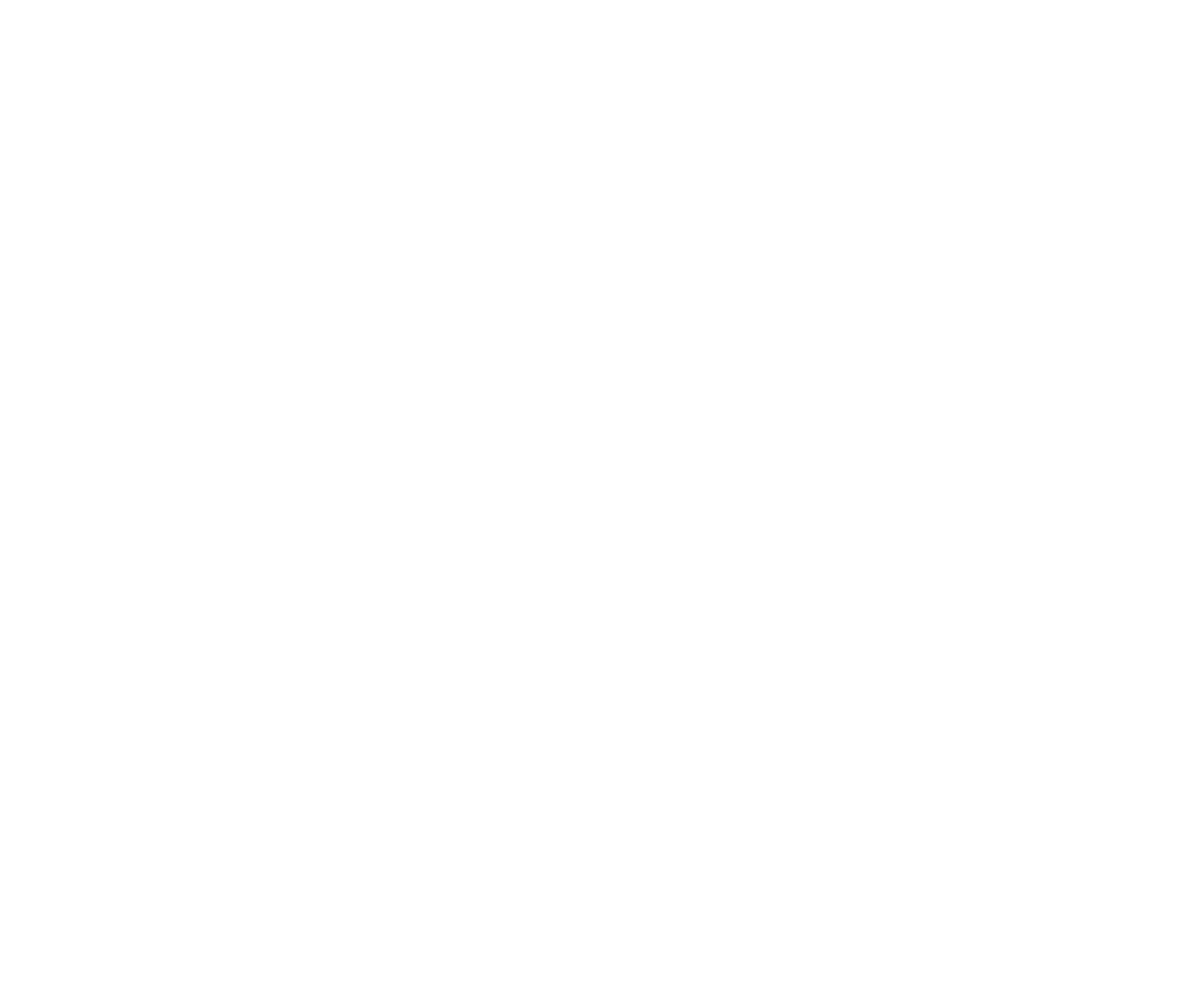
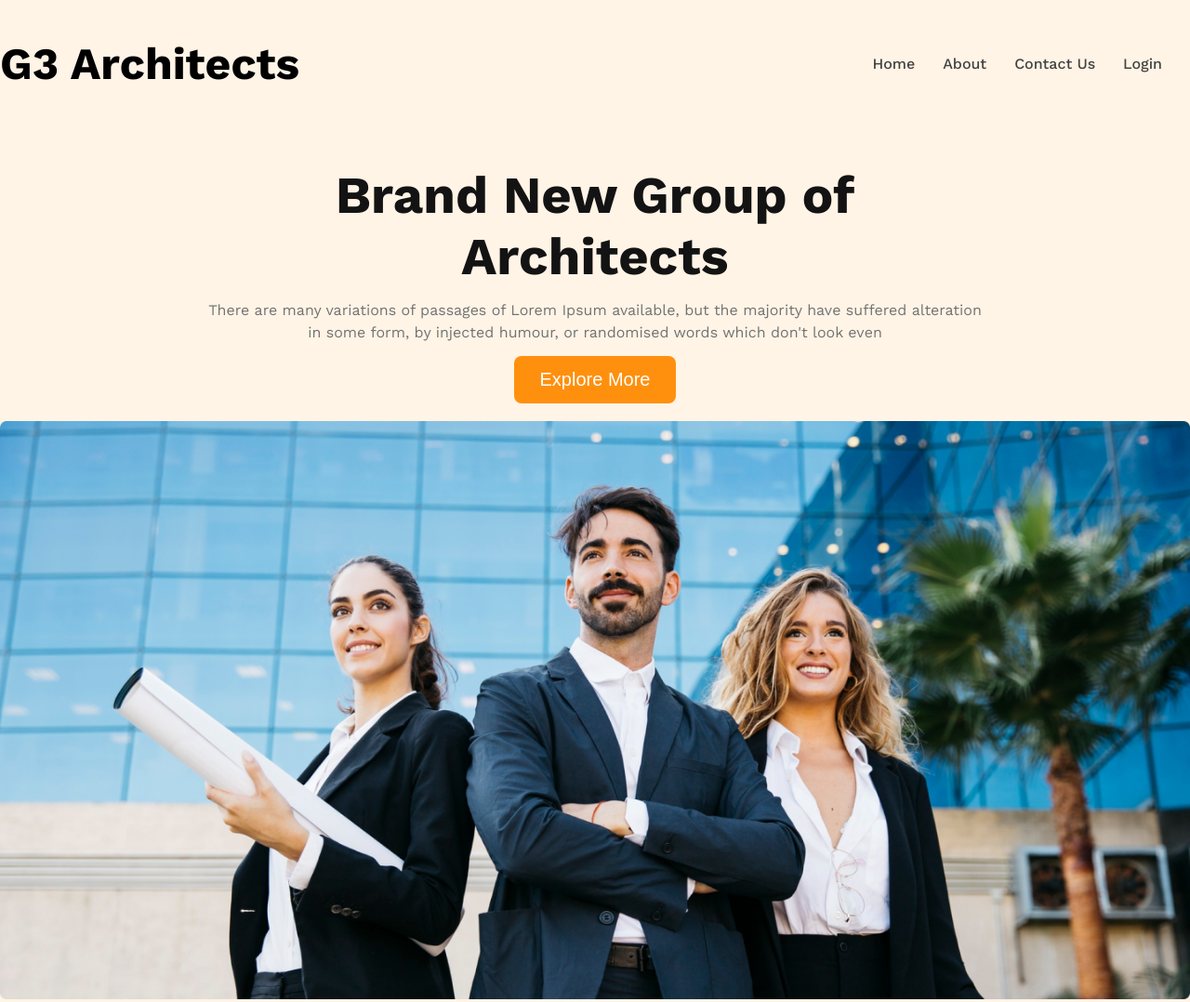
Before and after one commit to nipun-info/group-of-architects, a plain HTML site: page index.html in a window 1280 px wide. Shown: the whole page at 93% size. Before the commit the page ends 800 px from the top, so only its background shows below. Drawn offline with nearby package versions, Linux system fonts and the light colour scheme.

Commit message:
working fished header

```diff
--- a/CSS/styles.css
+++ b/CSS/styles.css
@@ -0,0 +1,148 @@
+/* google font (work sans) */
+@import url('https://fonts.googleapis.com/css2?family=Work+Sans:ital,wght@0,100..900;1,100..900&display=swap');
+
+* {
+    margin: 0;
+    padding: 0;
+    box-sizing: border-box;
+}
+body {
+    font-family: "Work Sans", sans-serif;
+}
+
+/* CSS Variables */
+:root {
+    --dark-01: rgba(19, 19, 19, 1);
+    --dark-02: rgba(66, 66, 66, 1);
+    --dark-03: rgba(114, 114, 114, 1);
+    --bg-primary: rgba(255, 144, 14, 0.1);
+}
+
+/* shared styles or reuse styles */
+.d-flex {
+    display: flex;
+}
+.dark-01 {
+    color: var(--dark-01);
+}
+.dark-02 {
+    color: var(--dark-02);
+}
+.dark-03 {
+    color: var(--dark-03);
+}
+.bg-primary {
+    background: var(--bg-primary);
+}
+.text-01 {
+    color: var(--dark-03);
+    font-size: 1rem;
+    font-weight: 400;
+    line-height: 1.5rem;
+}
+.btn-primary {
+    background-color: #ff900e;
+    color: #FFF;
+    padding: 14px 28px;
+    font-size: 1.25rem;
+    border: none;
+    border-radius: 8px;
+    cursor: pointer;
+}
+html {
+
+}
+img {
+    width: 100%;
+}
+
+/* ------ header styles -------- */
+header {
+    padding: 2.5rem 0;
+    background-color: var(--bg-primary);
+}
+/* nav related styles */
+.navbar {
+    justify-content: space-between;
+    align-items: center;
+
+}
+.brand {
+    font-weight: 700;
+    font-size: 3rem;
+}
+.nav-item {
+    list-style: none;
+    margin-right: 30px;
+}
+.nav-link {
+    text-decoration: none;
+    color: var(--dark-02);
+    font-weight: 500;
+}
+.navbar, .banner {
+    max-width: 1440px;
+    margin: 0 auto;
+}
+
+.banner-content {
+    max-width: 850px;
+    margin: 80px auto;
+    text-align: center;
+    margin-bottom: 1.2rem;
+}
+
+.banner-title {
+    color: var(--dark-01);
+    font-size: 3.5rem;
+}
+.banner-description {
+    margin: 0.8rem 0;
+}
+
+
+/* ------ main styles -------- */
+
+
+
+
+
+
+/* ------ footer styles -------- */
+
+
+
+/* -------- responsive media query ----------- */
+@media screen and (max-width:576px) {
+    .navbar, .nav-links {
+        flex-direction: column;
+        align-items: center;
+        gap: 5px;
+    }
+    .banner {
+        padding: 0 20px;
+    }
+    .banner-content {
+        margin: 1rem auto;
+    }
+    .banner-title{
+        font-size: 2rem;
+    }
+
+}
+
+@media screen and (min-width:577px) and (max-width:992px) {
+    .navbar, .nav-links {
+        flex-direction: column;
+        align-items: center;
+        gap: 5px;
+    }
+    .banner {
+        padding: 0 50px;
+    }
+    .banner-content {
+        margin: 1rem auto;
+    }
+
+
+}
--- a/index.html
+++ b/index.html
@@ -1,14 +1,44 @@
 <!DOCTYPE html>
 <html lang="en">
+
 <head>
     <meta charset="UTF-8">
     <meta name="viewport" content="width=device-width, initial-scale=1.0">
-    <title>Architects </title>
+    <title>G3 Architects </title>
 
     <!-- CSS styles  -->
-     <link rel="stylesheet" href="CSS/styles.css">
+    <link rel="stylesheet" href="CSS/styles.css">
 </head>
+
 <body>
+    <!-- ========== header start ======= -->
+    <header>
+        <nav class="navbar d-flex">
+            <h3 class="brand">G3 Architects</h3>
+            <ul class="nav-links d-flex">
+                <li class="nav-item"><a href="#" class="nav-link">Home</a></li>
+                <li class="nav-item"><a href="#" class="nav-link">About</a></li>
+                <li class="nav-item"><a href="#" class="nav-link">Contact Us</a></li>
+                <li class="nav-item"><a href="#" class="nav-link">Login</a></li>
+            </ul>
+        </nav>
 
+        <!-- banner section -->
+        <div class="banner">
+            <div class="banner-content">
+                <h1 class="banner-title">Brand New Group of Architects </h1>
+                <p class="banner-description text-01">There are many variations of passages of Lorem Ipsum available, but the majority have suffered alteration in some form, by injected humour, or randomised words which don't look even</p>
+                <button class="btn-primary">Explore More</button>
+            </div>
+            <img class="banner-image" src="images/banner.png" alt="">
+        </div>
+    </header>
+
+    <!-- ========== main start ======= -->
+    <main></main>
+
+    <!-- ========== footer start ======= -->
+    <footer></footer>
 </body>
+
 </html>
```
